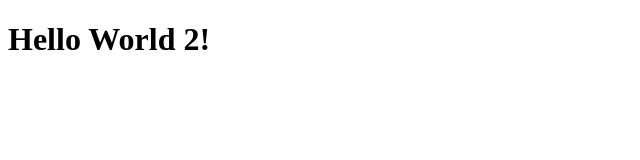
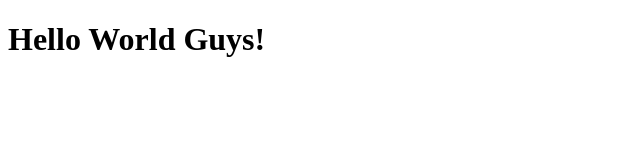
Before and after one commit to ariyapratma/Revou_Fundamental_Course, a plain HTML site: page index.html in a window 1280 px wide. Shown: the whole page, without its empty margins (0-640 px from the left). Drawn offline with Linux system fonts and the light colour scheme.

Commit message:
update wording

```diff
--- a/index.html
+++ b/index.html
@@ -4,6 +4,6 @@
     <title>Test</title>
   </head>
   <body>
-    <h1>Hello World 2!</h1>
+    <h1>Hello World Guys!</h1>
   </body>
 </html>
```
